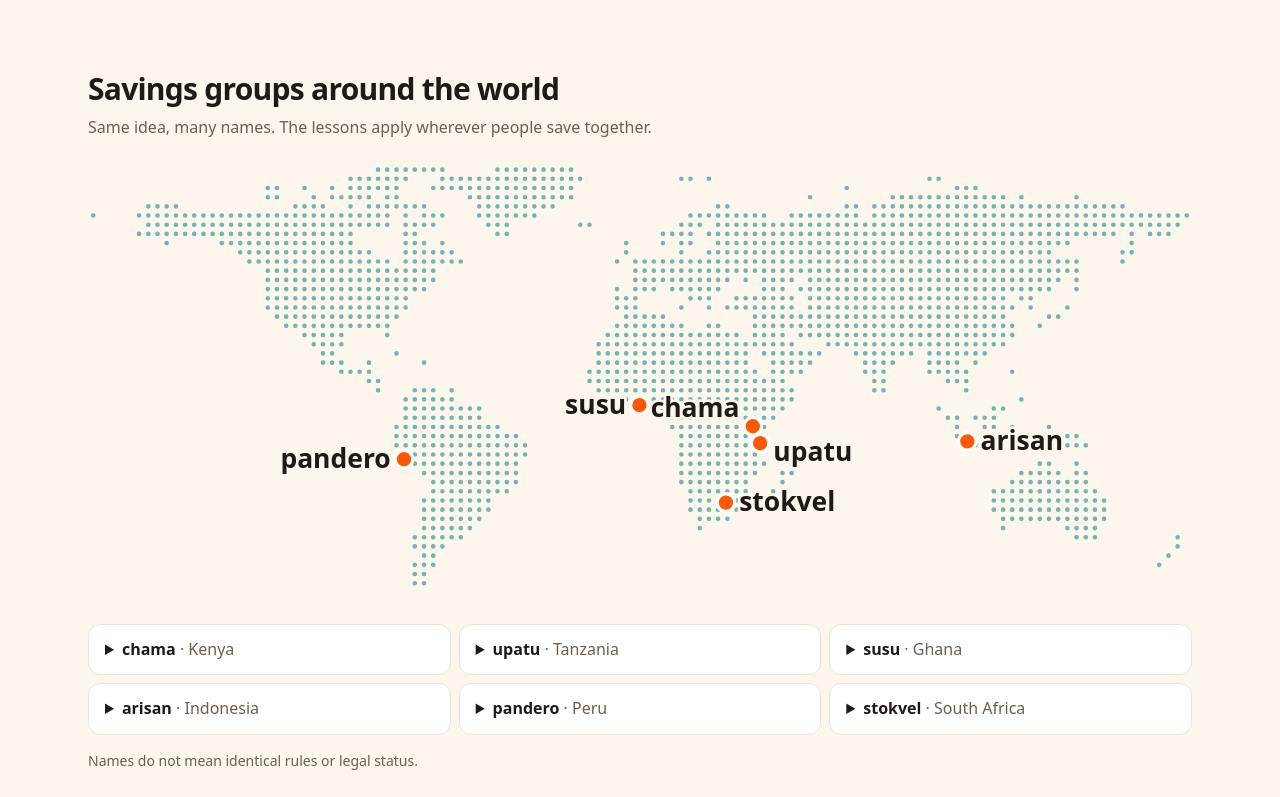
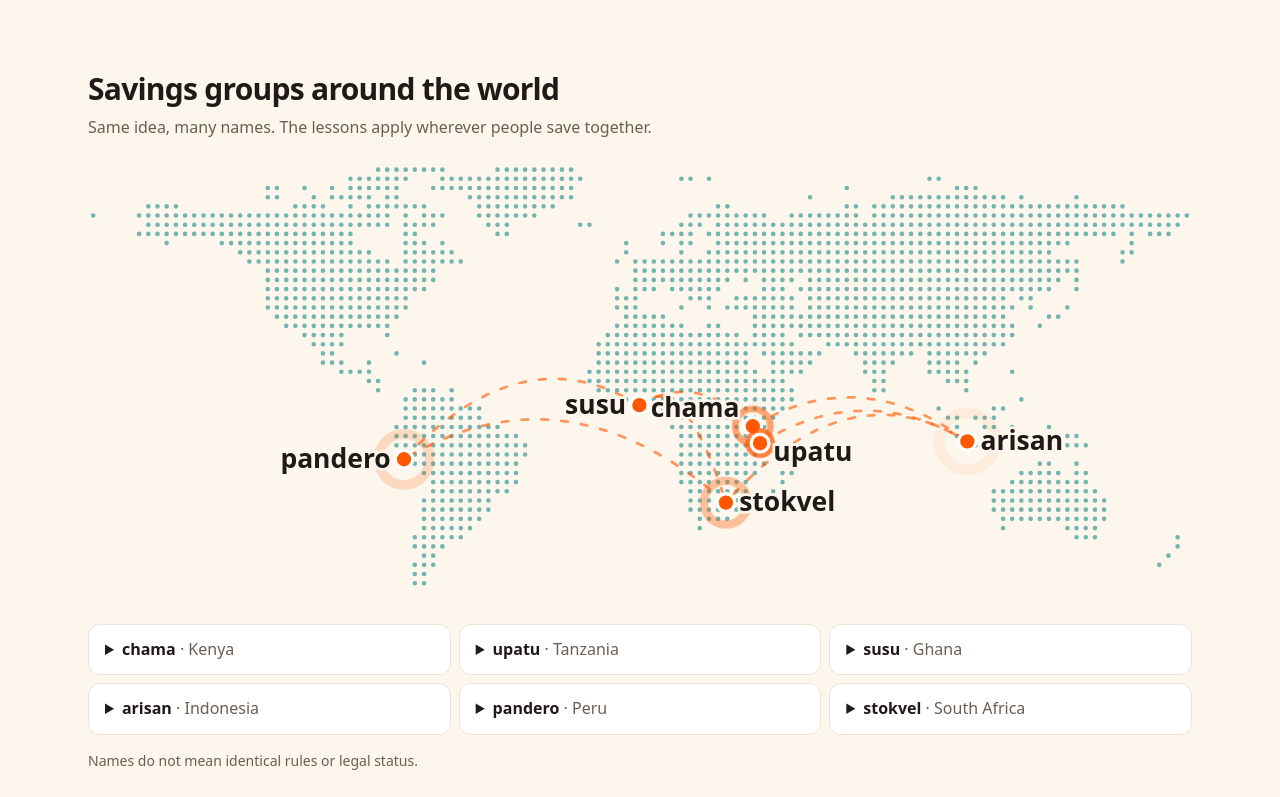
Before and after one commit to comwanga/bitsacco-jifunze, a Next.js app: page /en/ in a window 1280 px wide. Shown: the part 1558-2355 px from the top of the page. Built offline with nearby package versions, Linux system fonts and the light colour scheme.

Commit message:
feat(home): pulse the map markers and flow payment routes between the groups
The map has no pause control and keeps moving when the circle is paused
(owner decision). Reduced motion keeps it still.

```diff
--- a/components/home/WorldMap.tsx
+++ b/components/home/WorldMap.tsx
@@ -1,8 +1,35 @@
 import type { WorldGroup } from "@/lib/content/schemas";
 import { MAP, MAP_HEIGHT, project } from "@/lib/map/project";
+import "./world-map.css";
+
+// Payment "channels" drawn between the groups, Lightning-style. Every id must exist in content/world-groups.json.
+const ARCS: [string, string][] = [
+  ["pandero", "susu"],
+  ["susu", "chama"],
+  ["chama", "arisan"],
+  ["arisan", "stokvel"],
+  ["stokvel", "pandero"],
+  ["susu", "stokvel"],
+  ["upatu", "arisan"],
+  ["chama", "upatu"],
+];
+
+/** A curve that bows upward between two points, so routes read as arcs over the globe. */
+function arcPath(
+  a: { x: number; y: number },
+  b: { x: number; y: number },
+): string {
+  const lift = Math.hypot(b.x - a.x, b.y - a.y) * 0.3;
+  const cx = (a.x + b.x) / 2;
+  const cy = Math.min(a.y, b.y) - lift;
+  return `M${a.x.toFixed(1)} ${a.y.toFixed(1)}Q${cx.toFixed(1)} ${cy.toFixed(1)} ${b.x.toFixed(1)} ${b.y.toFixed(1)}`;
+}
 
 // Label placement per marker, so nearby names (chama in Nairobi, upatu in Dar es Salaam) do not overlap.
-const LABEL: Record<string, { dx: number; dy: number; anchor: "start" | "end" }> = {
+const LABEL: Record<
+  string,
+  { dx: number; dy: number; anchor: "start" | "end" }
+> = {
   chama: { dx: -12, dy: -8, anchor: "end" },
   upatu: { dx: 12, dy: 16, anchor: "start" },
   susu: { dx: -12, dy: 8, anchor: "end" },
@@ -10,20 +37,66 @@ const LABEL: Record<string, { dx: number; dy: number; anchor: "start" | "end" }>
 };
 const DEFAULT_LABEL = { dx: 12, dy: 8, anchor: "start" as const };
 
-/** The generated dot map with one marker and name per savings group. Decorative: the list below carries the content. */
+/**
+ * The generated dot map with a pulsing marker and name per savings group, and flowing payment routes between them.
+ * Decorative: the list below carries the content.
+ */
 export function WorldMap({ groups }: { groups: WorldGroup[] }) {
   const viewBox = `0 0 ${MAP.width} ${MAP_HEIGHT.toFixed(1)}`;
+  const at = new Map(groups.map((g) => [g.id, project(g.lat, g.lon)]));
+  const arcs = ARCS.map(([from, to]) => {
+    const a = at.get(from);
+    const b = at.get(to);
+    if (!a || !b)
+      throw new Error(
+        `World map route ${from}–${to} names a group missing from content/world-groups.json`,
+      );
+    return { id: `${from}-${to}`, d: arcPath(a, b) };
+  });
   return (
-    <figure data-world-map className="relative mt-6">
+    <figure data-world-map className="world-map mt-6">
+      <div className="relative">
         {/* eslint-disable-next-line @next/next/no-img-element -- static export with unoptimized images */}
-      <img src="/images/world-dots.svg" alt="" width={MAP.width} height={Math.round(MAP_HEIGHT)} className="block h-auto w-full" />
-      <svg viewBox={viewBox} aria-hidden="true" className="absolute inset-0 h-full w-full text-[var(--fg)]">
-        {groups.map((g) => {
+        <img
+          src="/images/world-dots.svg"
+          alt=""
+          width={MAP.width}
+          height={Math.round(MAP_HEIGHT)}
+          className="block h-auto w-full"
+        />
+        <svg
+          viewBox={viewBox}
+          aria-hidden="true"
+          className="absolute inset-0 h-full w-full text-[var(--fg)]"
+        >
+          {arcs.map((arc) => (
+            <path
+              key={arc.id}
+              data-arc={arc.id}
+              className="map-arc"
+              d={arc.d}
+            />
+          ))}
+          {groups.map((g, i) => {
             const { x, y } = project(g.lat, g.lon);
             const l = LABEL[g.id] ?? DEFAULT_LABEL;
             return (
               <g key={g.id} data-marker={g.id}>
-              <circle cx={x} cy={y} r="8" fill="#ff5800" stroke="#fff" strokeWidth="3" />
+                <circle
+                  data-pulse
+                  className={`map-pulse map-pulse-${i + 1}`}
+                  cx={x}
+                  cy={y}
+                  r="8"
+                />
+                <circle
+                  cx={x}
+                  cy={y}
+                  r="8"
+                  fill="#ff5800"
+                  stroke="#fff"
+                  strokeWidth="3"
+                />
                 <text
                   x={x + l.dx}
                   y={y + l.dy}
@@ -41,6 +114,7 @@ export function WorldMap({ groups }: { groups: WorldGroup[] }) {
             );
           })}
         </svg>
+      </div>
     </figure>
   );
 }
--- a/components/home/savings-circle.css
+++ b/components/home/savings-circle.css
@@ -1,7 +1,7 @@
 /* The savings circle loops: one lap every 4.8 s, each step lit for a quarter of it (owner decision, 2026-11-25).
    It pauses while a step is pointed at (that step and its arc stay lit), resumes when the pointer leaves,
    and stops for good once the visitor jumps to the starting tiles (#anza becomes the URL target).
-   The "Pause animation" switch gives keyboard and touch users a way to stop it (WCAG 2.2.2).
+   The "Pause the circle" switch gives keyboard and touch users a way to stop it (WCAG 2.2.2).
    Reduced motion: no animation and no switch. CSS only, no JavaScript. */
 
 .savings-circle .circle-seg {
--- /dev/null
+++ b/components/home/world-map.css
@@ -0,0 +1,68 @@
+/* World map motion (owner request, 2026-11-25): each savings-group marker pulses like a beacon, in turn,
+   and payment "channels" flow between the groups like Lightning routes. CSS only.
+   Owner decision: the map never pauses, not even with the circle's switch (accepted WCAG 2.2.2 gap).
+   Reduced motion (an operating-system setting) still keeps it still. */
+
+.world-map .map-arc {
+  fill: none;
+  stroke: #ff5800;
+  stroke-opacity: 0.6;
+  stroke-width: 2.5;
+  stroke-linecap: round;
+  stroke-dasharray: 6 12;
+  animation: map-flow 1.8s linear infinite;
+}
+.world-map .map-arc:nth-of-type(even) {
+  animation-direction: reverse;
+}
+
+.world-map .map-pulse {
+  fill: none;
+  stroke: #ff5800;
+  stroke-width: 3;
+  transform-box: fill-box;
+  transform-origin: center;
+  animation: map-ping 2.4s ease-out infinite;
+}
+.world-map .map-pulse-2 {
+  animation-delay: 0.4s;
+}
+.world-map .map-pulse-3 {
+  animation-delay: 0.8s;
+}
+.world-map .map-pulse-4 {
+  animation-delay: 1.2s;
+}
+.world-map .map-pulse-5 {
+  animation-delay: 1.6s;
+}
+.world-map .map-pulse-6 {
+  animation-delay: 2s;
+}
+
+@keyframes map-flow {
+  to {
+    stroke-dashoffset: -36;
+  }
+}
+
+@keyframes map-ping {
+  0% {
+    transform: scale(1);
+    opacity: 0.9;
+  }
+  100% {
+    transform: scale(3.4);
+    opacity: 0;
+  }
+}
+
+@media (prefers-reduced-motion: reduce) {
+  .world-map .map-arc,
+  .world-map .map-pulse {
+    animation: none;
+  }
+  .world-map .map-pulse {
+    display: none;
+  }
+}
--- a/lib/site-copy.ts
+++ b/lib/site-copy.ts
@@ -36,7 +36,7 @@ const en = {
   circleCheck: "Check the group",
   circleSave: "Save together",
   circleTeach: "Teach your chama",
-  circlePause: "Pause animation",
+  circlePause: "Pause the circle",
   heroStartCta: "Where are you starting?",
   questionsTitle: "Three questions before you join",
   questionHolds: "Who holds the money?",
```
Also changed, not shown: 3 other files (tests, documents, lock files or other folders). Lines whose indentation alone changed are shown as unchanged.
